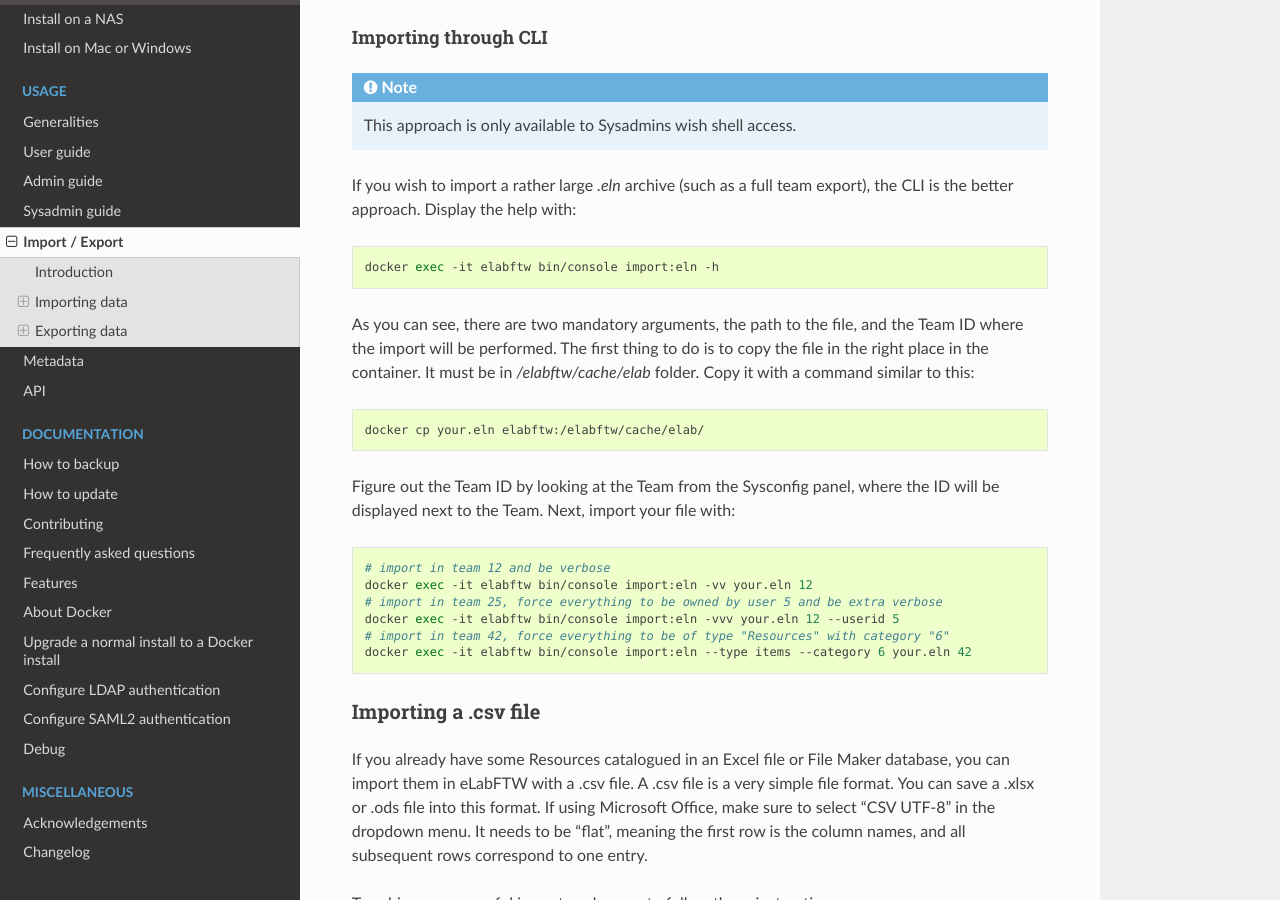
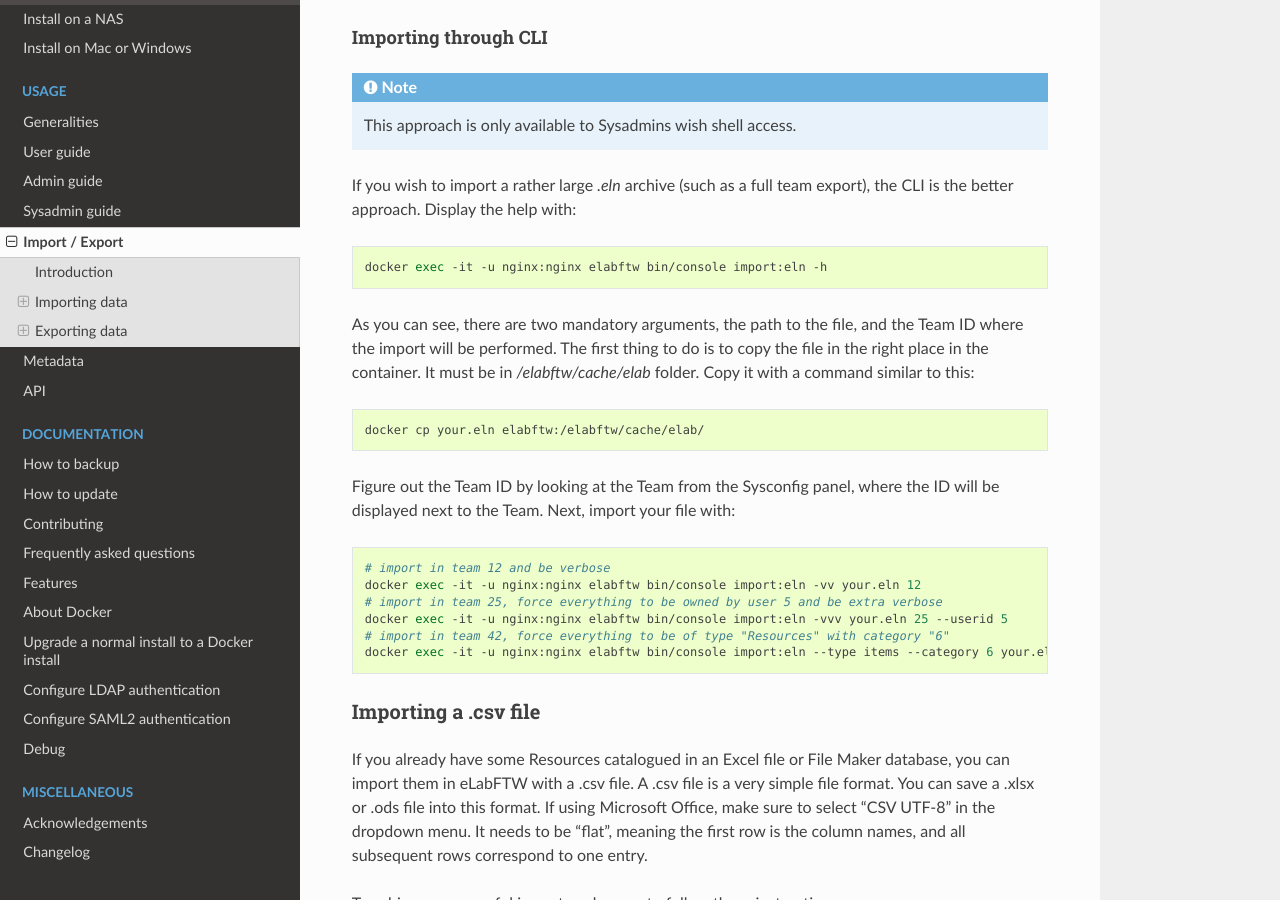
Before and after one commit to elabftw/elabdoc, a Sphinx documentation site: the page built from doc/import-export.rst, in a window 1280 px wide and 900 px high, scrolled down 1305 px. Built offline with Sphinx 7.4.7 and the Read the Docs theme 3.1.0, drawn with Linux system fonts in a browser that asks for light colours.

Commit message:
add -u nginx:nginx in docker exec commands for import
fix elabftw/elabftw#5416

```diff
--- a/doc/import-export.rst
+++ b/doc/import-export.rst
@@ -56,7 +56,7 @@
 
 .. code-block:: bash
 
-   docker exec -it elabftw bin/console import:eln -h
+   docker exec -it -u nginx:nginx elabftw bin/console import:eln -h
 
 As you can see, there are two mandatory arguments, the path to the file, and the Team ID where the import will be performed. The first thing to do is to copy the file in the right place in the container. It must be in `/elabftw/cache/elab` folder. Copy it with a command similar to this:
 
@@ -69,11 +69,11 @@
 .. code-block:: bash
 
    # import in team 12 and be verbose
-   docker exec -it elabftw bin/console import:eln -vv your.eln 12
+   docker exec -it -u nginx:nginx elabftw bin/console import:eln -vv your.eln 12
    # import in team 25, force everything to be owned by user 5 and be extra verbose
-   docker exec -it elabftw bin/console import:eln -vvv your.eln 12 --userid 5
+   docker exec -it -u nginx:nginx elabftw bin/console import:eln -vvv your.eln 25 --userid 5
    # import in team 42, force everything to be of type "Resources" with category "6"
-   docker exec -it elabftw bin/console import:eln --type items --category 6 your.eln 42
+   docker exec -it -u nginx:nginx elabftw bin/console import:eln --type items --category 6 your.eln 42
 
 
 .. _csvimport:
```
